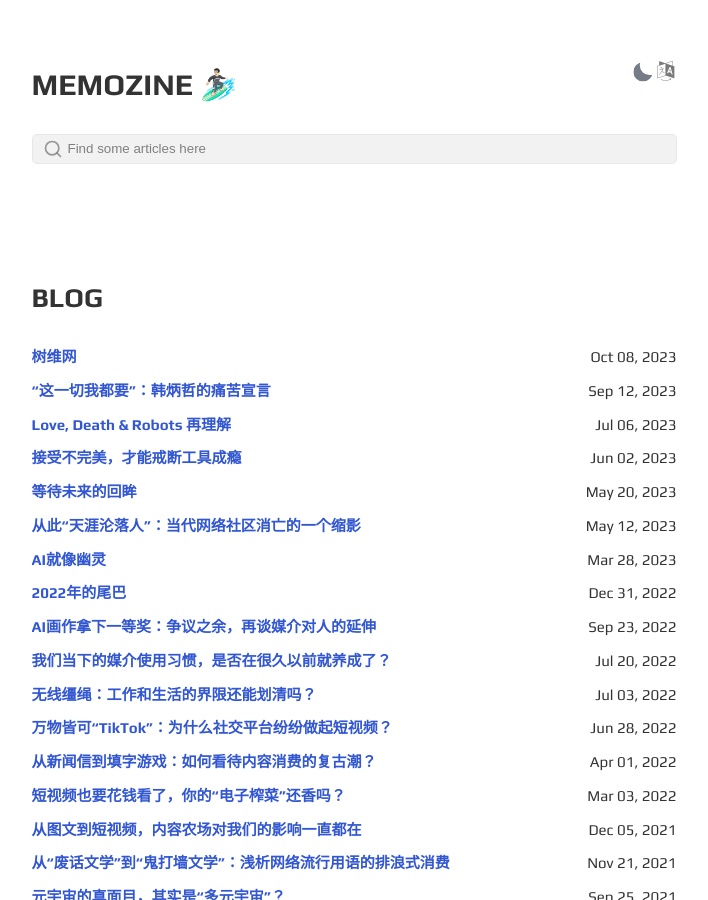
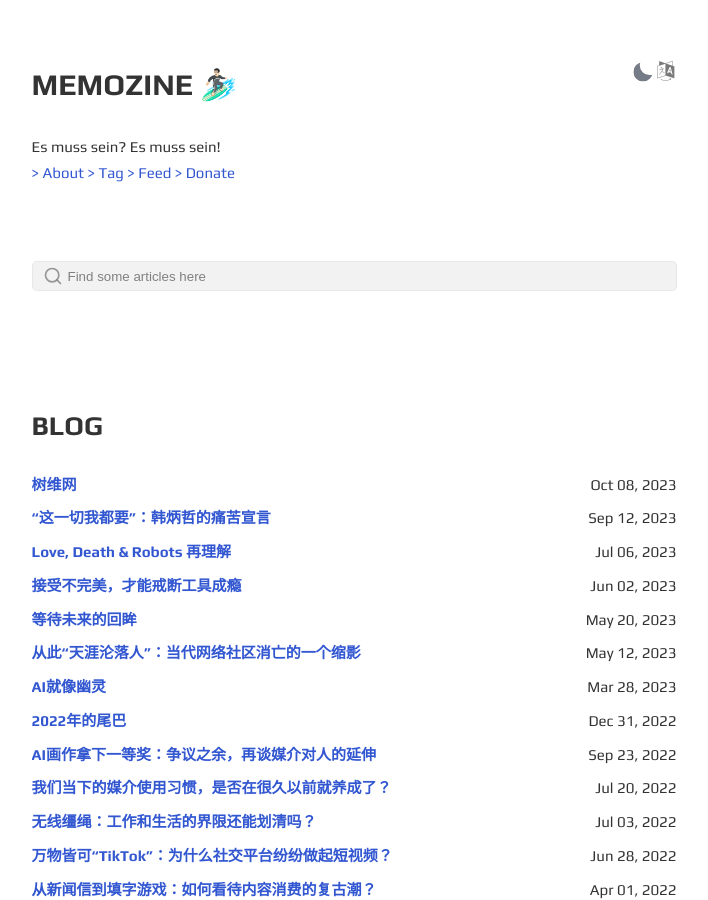
Before and after one commit to codyb1ue/codyb1ue.github.io, a Jekyll site: the page built from index.html, in a window 1280 px wide and 900 px high. Shown: the whole window, without its empty margins (286-994 px from the left). Built offline with Jekyll 4.4.1, drawn with Linux system fonts in a browser that asks for light colours.

Commit message:
Update index.html

```diff
--- a/index.html
+++ b/index.html
@@ -20,6 +20,16 @@ button.addEventListener("click", function() {
     window.location.href = "{{ site.url }}{{ site.baseurl }}/en";
 });
 </script>
+
+   <div class="bio">
+	    {{ site.description }}
+        <p>
+	    <a href="{{ site.url }}{{ site.baseurl }}/zh/about/" data-umami-event="{{ site.url }}{{ site.baseurl }}/zh/about/">> About</a>
+	    <a href="{{ site.url }}{{ site.baseurl }}/tags/" data-umami-event="{{ site.url }}{{ site.baseurl }}/tags/">> Tag</a>
+	    <a href="{{ site.url }}{{ site.baseurl }}/atom.xml" data-umami-event="{{ site.url }}{{ site.baseurl }}/atom.xml">> Feed</a>
+	    <a href="https://www.buymeacoffee.com/memozine" data-umami-event="https://www.buymeacoffee.com/memozine">> Donate</a>
+        </p>
+    </div>
 
 
 </section>
```
